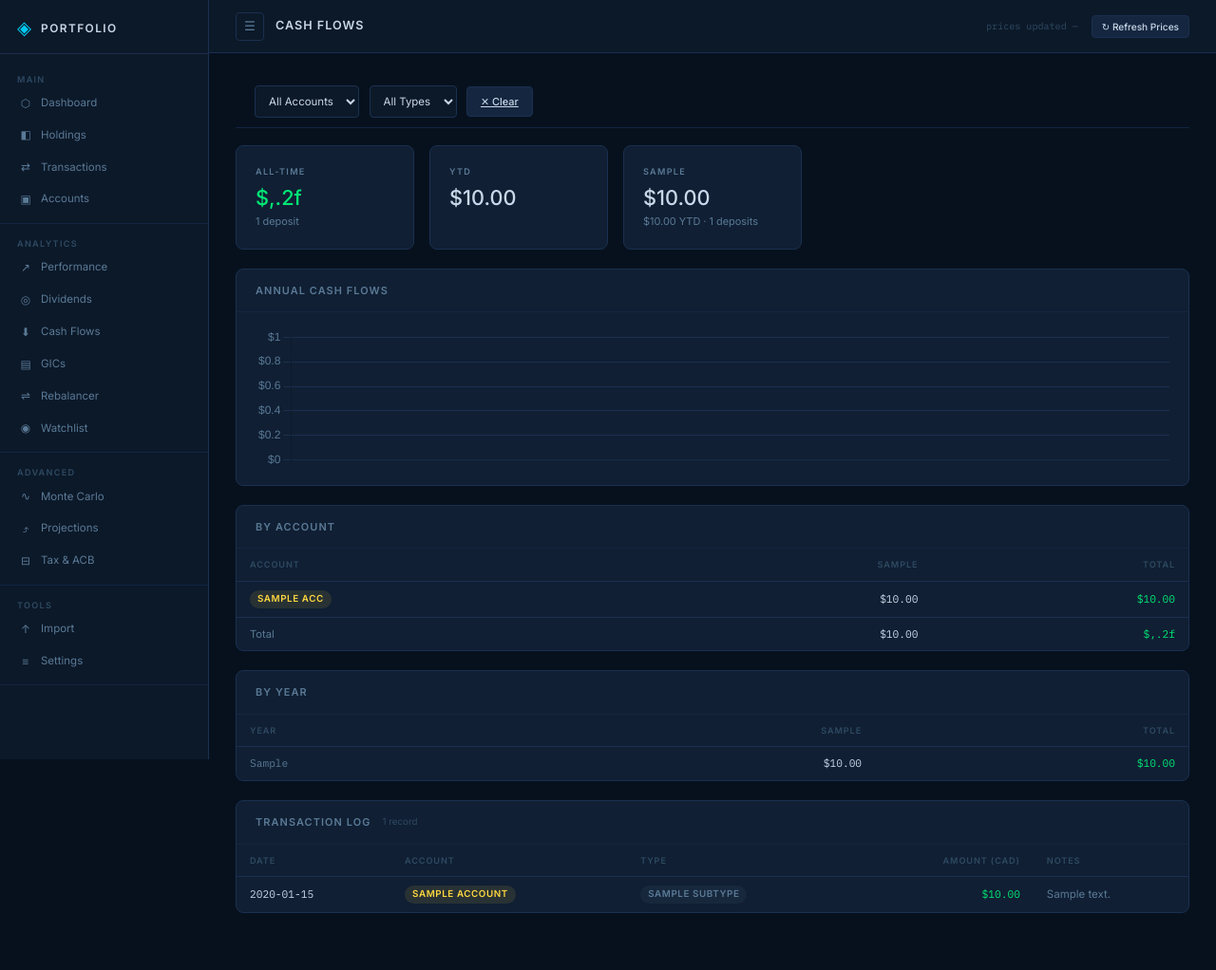
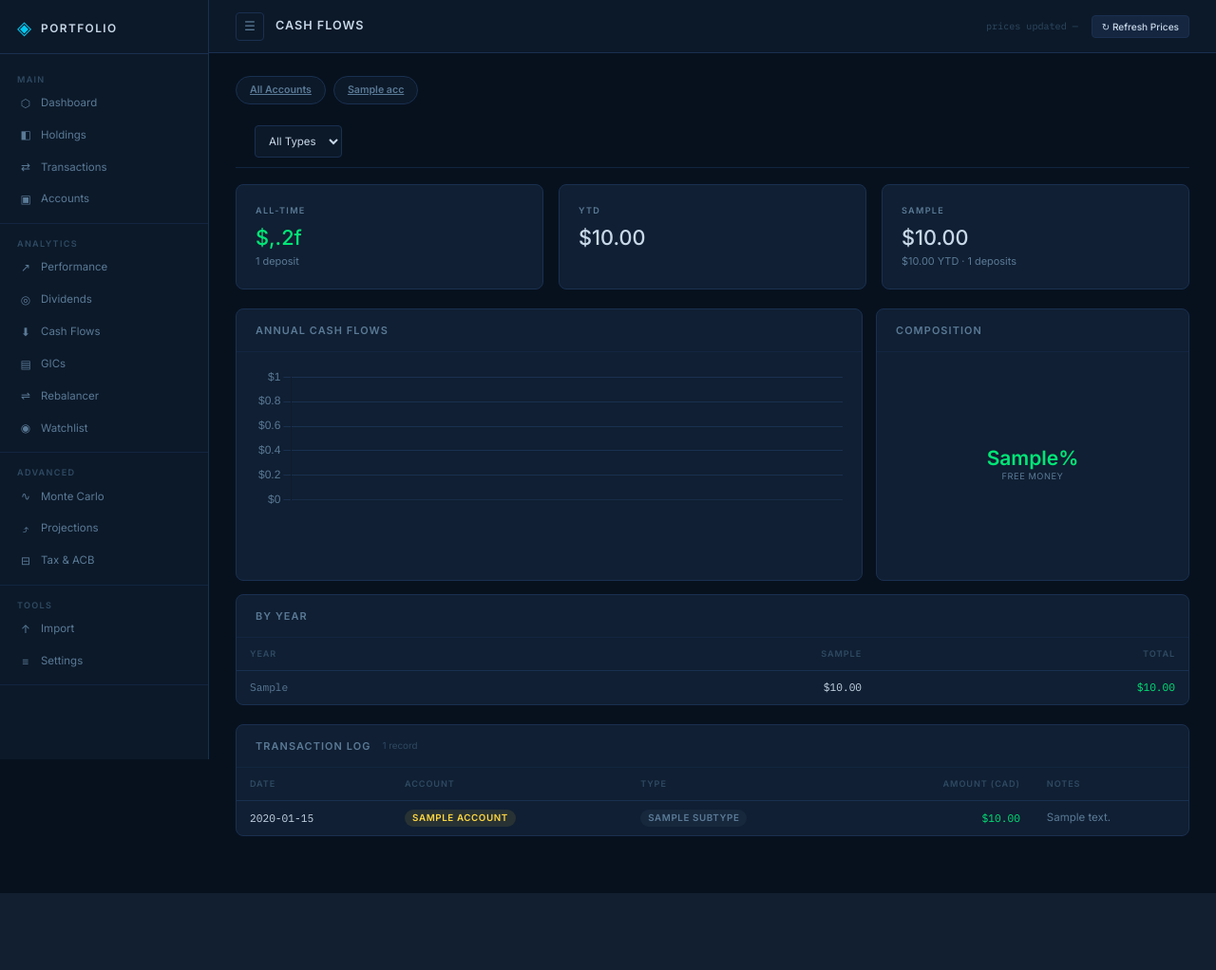
Before and after one commit to toma-nator/FUNDerelele, a Flask app: template templates/cashflows.html in a window 1280 px wide. Shown: the whole page at 95% size. After the commit the page ends 941 px from the top, so only its background shows below. Run offline with Flask 3, Linux system fonts and the light colour scheme; the template is opened without the code that fills it: most values are stand-ins (such as "Sample title", 1, 10 or a date in 2020).

Commit message:
feat: add account chips and composition pie to Cash Flows
Replace the account dropdown with acct-chip pills (matching Dividends/
Performance), add a Contribution/Grant/Bond doughnut with a "% free money"
center label, and surface previously-hidden non-standard deposits in an
"Other" bucket so tables and charts reconcile. Hide the By Account table
when a single account is selected. Park matching-ratio and cumulative-
growth ideas in SUGGESTIONS.md.

```diff
--- a/templates/cashflows.html
+++ b/templates/cashflows.html
@@ -4,27 +4,34 @@
 
 {% block content %}
 
-{# ── Filter bar ── #}
+{# ── Account chips ── #}
+{% if data.accounts %}
+<div class="account-selector" style="margin-bottom:12px">
+  <a href="{{ url_for('cashflows', subtype=data.active_subtype or none) }}"
+     class="acct-chip {% if not data.active_account %}active{% endif %}">All Accounts</a>
+  {% for acc in data.accounts %}
+  <a href="{{ url_for('cashflows', account=acc, subtype=data.active_subtype or none) }}"
+     class="acct-chip {% if data.active_account == acc %}active{% endif %}">{{ acc }}</a>
+  {% endfor %}
+</div>
+{% endif %}
+
+{# ── Type filter ── #}
 <form method="GET" action="{{ url_for('cashflows') }}" class="filter-bar" style="margin-bottom:1.25rem;display:flex;gap:.75rem;align-items:center;flex-wrap:wrap">
-  <select name="account" class="form-input" style="width:auto" onchange="this.form.submit()">
-    <option value="">All Accounts</option>
-    {% for acc in data.accounts %}
-    <option value="{{ acc }}" {% if data.active_account == acc %}selected{% endif %}>{{ acc }}</option>
-    {% endfor %}
-  </select>
+  {% if data.active_account %}<input type="hidden" name="account" value="{{ data.active_account }}">{% endif %}
   <select name="subtype" class="form-input" style="width:auto" onchange="this.form.submit()">
     <option value="">All Types</option>
-    {% for st in data.known_subtypes %}
+    {% for st in data.filter_subtypes %}
     <option value="{{ st }}" {% if data.active_subtype == st %}selected{% endif %}>{{ st }}</option>
     {% endfor %}
   </select>
-  {% if data.active_account or data.active_subtype %}
-  <a href="{{ url_for('cashflows') }}" class="btn">✕ Clear</a>
+  {% if data.active_subtype %}
+  <a href="{{ url_for('cashflows', account=data.active_account or none) }}" class="btn">✕ Clear type</a>
   {% endif %}
 </form>
 
 {# ── Stat cards ── #}
-<div class="stat-grid" style="grid-template-columns:repeat(5,1fr)">
+<div class="stat-grid" style="grid-template-columns:repeat({{ 2 + data.known_subtypes|length }},1fr)">
   <div class="stat-card">
     <div class="stat-label">All-Time</div>
     <div class="stat-value text-green">{{ data.all_time | cad }}</div>
@@ -44,15 +51,28 @@
   {% endfor %}
 </div>
 
-{# ── Chart ── #}
-<div class="card">
-  <div class="card-header">Annual Cash Flows</div>
-  <div class="chart-wrap" style="max-height:220px;padding:16px 20px">
-    <canvas id="annualChart"></canvas>
+{# ── Charts ── #}
+<div style="display:grid;grid-template-columns:2fr 1fr;gap:1rem;margin-bottom:1rem">
+  <div class="card" style="margin:0">
+    <div class="card-header">Annual Cash Flows</div>
+    <div class="chart-wrap" style="max-height:240px;padding:16px 20px">
+      <canvas id="annualChart"></canvas>
+    </div>
+  </div>
+  <div class="card" style="margin:0">
+    <div class="card-header">Composition</div>
+    <div class="chart-wrap" style="max-height:240px;padding:16px 20px;position:relative">
+      <canvas id="pieChart"></canvas>
+      <div style="position:absolute;inset:0;display:flex;flex-direction:column;align-items:center;justify-content:center;pointer-events:none">
+        <div style="font-size:1.5rem;font-weight:700;color:var(--green);line-height:1">{{ data.free_pct }}%</div>
+        <div style="font-size:.66rem;color:var(--text-dim);text-transform:uppercase;letter-spacing:.06em;margin-top:2px">free money</div>
+      </div>
+    </div>
   </div>
 </div>
 
-{# ── By Account ── #}
+{# ── By Account (hidden when a single account is selected) ── #}
+{% if not data.active_account %}
 <div class="card">
   <div class="card-header">By Account</div>
   {% if data.account_totals %}
@@ -93,6 +113,7 @@
   <div class="empty-row">No data. Import a CSV file to see cash flows.</div>
   {% endif %}
 </div>
+{% endif %}
 
 {# ── Annual summary ── #}
 {% if data.by_year %}
@@ -182,6 +203,7 @@ const colors = [
   { bg: 'rgba(0,200,240,.25)',   border: '#00c8f0' },
   { bg: 'rgba(0,230,118,.25)',   border: '#00e676' },
   { bg: 'rgba(155,114,245,.25)', border: '#9b72f5' },
+  { bg: 'rgba(90,120,150,.25)',  border: '#5a7896' },
 ];
 new Chart(document.getElementById('annualChart'), {
   type: 'bar',
@@ -209,6 +231,33 @@ new Chart(document.getElementById('annualChart'), {
     }
   }
 });
+
+const pieValues = {{ data.pie_values | tojson }};
+new Chart(document.getElementById('pieChart'), {
+  type: 'doughnut',
+  data: {
+    labels: subtypes,
+    datasets: [{
+      data: pieValues,
+      backgroundColor: subtypes.map((st, i) => colors[i].border),
+      borderColor: '#101f33',
+      borderWidth: 2,
+    }]
+  },
+  options: {
+    responsive: true,
+    maintainAspectRatio: false,
+    cutout: '68%',
+    plugins: {
+      legend: { display: false },
+      tooltip: { callbacks: { label: ctx => {
+        const total = ctx.dataset.data.reduce((a, b) => a + b, 0);
+        const pct = total ? (ctx.parsed / total * 100).toFixed(1) : 0;
+        return ' ' + ctx.label + ': $' + ctx.parsed.toLocaleString('en-CA', {minimumFractionDigits:2}) + ' (' + pct + '%)';
+      }}}
+    }
+  }
+});
 </script>
 {% endif %}
 {% endblock %}
--- a/templates/dividends.html
+++ b/templates/dividends.html
@@ -44,8 +44,8 @@
     <div class="card-header">
       Monthly Income (net)
       <div class="seg" id="divRange" style="margin-left:auto">
-        <button type="button" class="seg-btn active" data-months="12">12M</button>
-        <button type="button" class="seg-btn" data-months="24">24M</button>
+        <button type="button" class="seg-btn active" data-months="12">1Y</button>
+        <button type="button" class="seg-btn" data-months="24">2Y</button>
         <button type="button" class="seg-btn" data-months="0">All</button>
       </div>
     </div>
```
Also changed, not shown: SUGGESTIONS.md (+24 -0 lines), calculations.py (+29 -15 lines).
